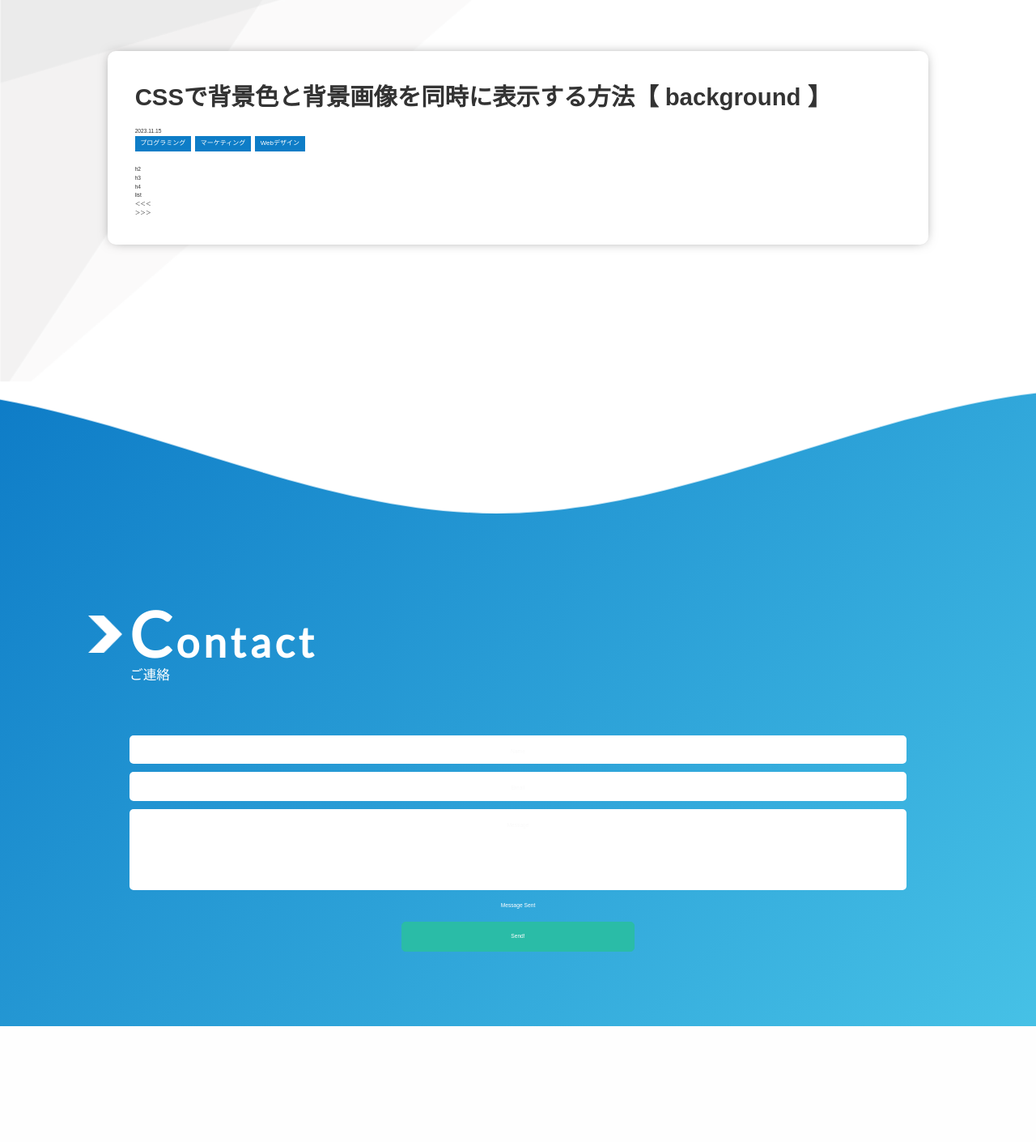
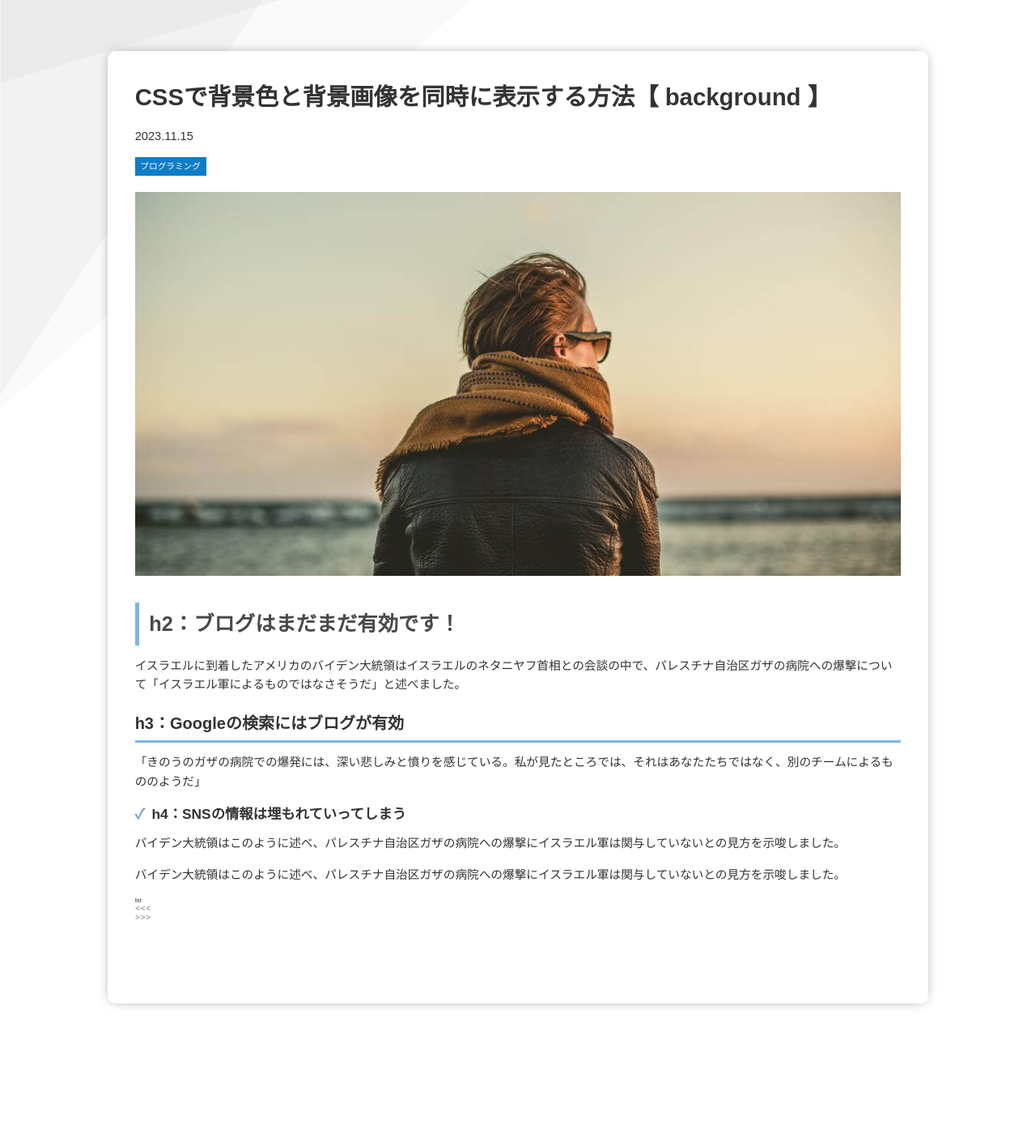
Before and after one commit to yuuuuumiso/misoforio, a PHP site: page /single.html in a window 1280 px wide. Shown: the part 70-1480 px from the top of the page at 81% size. Before the commit the page ends 1337 px from the top, so only its background shows below. Run offline with PHP 8.4, Linux system fonts and the light colour scheme.

Commit message:
もろもろ

```diff
--- a/_assets/scss/modules/_cmn.scss
+++ b/_assets/scss/modules/_cmn.scss
@@ -170,7 +170,27 @@ button:hover, .button:hover {
 
 
 
-
+.catsList{
+  $this:&;
+  &__item{
+    display: inline-block;
+    vertical-align: top;
+    font-size: 1.2rem;
+    padding: 0.5rem 1rem;
+    color: #fff;
+    background: #0e7dc7;
+    margin: 0 0.5rem 1rem 0;
+    @include m.mq(sp) {
+      font-size: 1.7rem;
+    }
+  }
+  &--single{
+    margin-bottom: 2rem;
+    #{$this}__item{
+    font-size: 1.6rem;
+    }
+  }
+}
 
 
 
--- a/_assets/scss/modules/_single.scss
+++ b/_assets/scss/modules/_single.scss
@@ -1,5 +1,5 @@
 @use './c-title';
-
+@use 'mixin' as m;
 
 
 .wrap--single{
@@ -7,6 +7,9 @@ background-color:#ffffff;
  }
 .post{
 padding: 20rem 0 20rem;
+@include m.mq(sp) {
+  padding:20rem 5rem 20rem;
+}
 }
   .single-post{
   margin:0 auto 0;
@@ -16,7 +19,7 @@ padding: 20rem 0 20rem;
   background: #ffffff;
   }
   .single-post__inner{
-  padding: 5rem;
+  padding:5rem 5rem 15rem;
   }
 .post{
     .postTtl01{
@@ -25,4 +28,49 @@ padding: 20rem 0 20rem;
         color: #333;
         font-weight: 600;
     }
+    .postTtl02{
+      margin-bottom: 2rem;
+      font-size: 3.8rem;
+      font-weight: 600;
+      padding: 0.25em 0.5em;/*上下 左右の余白*/
+      color: #494949;/*文字色*/
+      background: transparent;/*背景透明に*/
+      border-left: solid 5px #7db4e6;/*左線*/
+  }
+  .postTtl03{
+    border-bottom: solid 3px #7db4e6;
+    margin-bottom: 2rem;
+    font-size: 3.0rem;
+    font-weight: 600;
+    padding: 0.25em 0;/*上下 左右の余白*/
+  }
+.postTtl04{
+  margin-bottom: 1.6rem;
+  font-size: 2.6rem;
+  font-weight: 600;
+  position: relative;
+  padding-left: 1.2em;/*アイコン分のスペース*/
+  &:before{
+content: "✓";/*アイコンのユニコード*/
+position: absolute;/*絶対位置*/
+font-size: 1em;/*サイズ*/
+left: 0;/*アイコンの位置*/
+top: 0;/*アイコンの位置*/
+color: #6C9FCE; /*アイコン色*/
+  }
 }
+.postData{
+  font-size: 2.2rem;
+  margin-bottom: 2rem;
+}
+.postParagraph{
+  margin-bottom: 2.2rem;
+  font-size: 2.2rem;
+}
+.postThumb{
+  margin-bottom: 5rem;
+  img{
+    width: 100%;
+  }
+}
+}
--- a/css/style.css
+++ b/css/style.css
@@ -495,6 +516,27 @@ img.is-sp {
 }
 .sec.contact button:hover, .sec.contact .button:hover {
   background: #19a08c;
+}
+
+.catsList__item {
+  display: inline-block;
+  vertical-align: top;
+  font-size: 1.2rem;
+  padding: 0.5rem 1rem;
+  color: #fff;
+  background: #0e7dc7;
+  margin: 0 0.5rem 1rem 0;
+}
+@media screen and (max-width: 767px) {
+  .catsList__item {
+    font-size: 1.7rem;
+  }
+}
+.catsList--single {
+  margin-bottom: 2rem;
+}
+.catsList--single .catsList__item {
+  font-size: 1.6rem;
 }
 
 .btn01 {
@@ -817,7 +864,7 @@ h1 span::after {
 }
 
 .single-post__inner {
-  padding: 5rem;
+  padding: 5rem 5rem 15rem;
 }
 
 .post .postTtl01 {
@@ -826,4 +873,49 @@ h1 span::after {
   color: #333;
   font-weight: 600;
 }
+.post .postTtl02 {
+  margin-bottom: 2rem;
+  font-size: 3.8rem;
+  font-weight: 600;
+  padding: 0.25em 0.5em; /*上下 左右の余白*/
+  color: #494949; /*文字色*/
+  background: transparent; /*背景透明に*/
+  border-left: solid 5px #7db4e6; /*左線*/
+}
+.post .postTtl03 {
+  border-bottom: solid 3px #7db4e6;
+  margin-bottom: 2rem;
+  font-size: 3rem;
+  font-weight: 600;
+  padding: 0.25em 0; /*上下 左右の余白*/
+}
+.post .postTtl04 {
+  margin-bottom: 1.6rem;
+  font-size: 2.6rem;
+  font-weight: 600;
+  position: relative;
+  padding-left: 1.2em; /*アイコン分のスペース*/
+}
+.post .postTtl04:before {
+  content: "✓"; /*アイコンのユニコード*/
+  position: absolute; /*絶対位置*/
+  font-size: 1em; /*サイズ*/
+  left: 0; /*アイコンの位置*/
+  top: 0; /*アイコンの位置*/
+  color: #6C9FCE; /*アイコン色*/
+}
+.post .postData {
+  font-size: 2.2rem;
+  margin-bottom: 2rem;
+}
+.post .postParagraph {
+  margin-bottom: 2.2rem;
+  font-size: 2.2rem;
+}
+.post .postThumb {
+  margin-bottom: 5rem;
+}
+.post .postThumb img {
+  width: 100%;
+}
 /*# sourceMappingURL=style.css.map */
--- a/js/script.js
+++ b/js/script.js
@@ -19,6 +19,7 @@ $(function() {
 var flug = true,
     $openBtn = $('.openbtn'),
     $body = $(document.body),
+    $navBg = $('.g-nab-bg'),
     $window = $(window);
 
 $window.on('scroll',function(){
@@ -39,6 +40,14 @@ $openBtn.click(function () {//ボタンがクリックされたら
   $("#g-nav").toggleClass('panelactive');//ナビゲーションにpanelactiveクラスを付与
   $("#g-nav li").toggleClass('smooth');//li に smoothクラスを付与
   $body.toggleClass('is-open');
+  $navBg.toggleClass('is-open');
 });
 
-});//ready
+$navBg.on("click", function () {
+	$(this).removeClass('is-open');
+  $openBtn.removeClass('active');
+  $("#g-nav").removeClass('panelactive');
+  $("#g-nav li").removeClass('smooth');
+  $body.removeClass('is-open');
+});
+});
--- a/single.html
+++ b/single.html
@@ -1,8 +1,3 @@
-
-
-
-<!-- テンプレにする -->
-
 <!DOCTYPE html>
 <html lang="ja">
   <meta charset="UTF-8">
@@ -33,7 +28,6 @@
     </div>
     </nav>
 </header>
-    <!-- テンプレにする -->
 
 
 
@@ -49,35 +43,39 @@
 
 
 
-
-
-
-
-<!-- 独自 -->
   <main class="post">
   <article class="single-post">
   <div class="single-post__inner">
 
   <div class="single-post__head">
+
   <h1 class="postTtl01">CSSで背景色と背景画像を同時に表示する方法【 background 】</h1>
   <p class="postData">2023.11.15</p>
-            <ul class="blogList__cats blogCats blogCats--single">
-              <li class="blogList__cat blogCats__item">プログラミング</li>
-              <li class="blogList__cat blogCats__item">マーケティング</li>
-              <li class="blogList__cat blogCats__item">Webデザイン</li>
+
+
+  <ul class="catsList catsList--single">
+    <li class="catsList__item">プログラミング</li>
   </ul>
-            <p class="postThumb"><img src=""></p>
+
+
+  <p class="postThumb"><img src="../../img/dmy01.jpg"></p>
   </div>
 
-          <div class="single-post__body">
-            <p class="postParagraph"></p>
-            <h2 class="postTtl02">h2</h2>
-            <h3 class="postTtl03">h3</h3>
-            <h4 class="postTtl04">h4</h4>
+  <div class="postBody">
+  <h2 class="postTtl02">h2：ブログはまだまだ有効です！</h2>
+  <p class="postParagraph">イスラエルに到着したアメリカのバイデン大統領はイスラエルのネタニヤフ首相との会談の中で、パレスチナ自治区ガザの病院への爆撃について「イスラエル軍によるものではなさそうだ」と述べました。</p>
+  <h3 class="postTtl03">h3：Googleの検索にはブログが有効</h3>
+  <p class="postParagraph">「きのうのガザの病院での爆発には、深い悲しみと憤りを感じている。私が見たところでは、それはあなたたちではなく、別のチームによるもののようだ」</p>
+  <h4 class="postTtl04">h4：SNSの情報は埋もれていってしまう</h4>
+  <p class="postParagraph">バイデン大統領はこのように述べ、パレスチナ自治区ガザの病院への爆撃にイスラエル軍は関与していないとの見方を示唆しました。</p>
+  <p class="postParagraph">バイデン大統領はこのように述べ、パレスチナ自治区ガザの病院への爆撃にイスラエル軍は関与していないとの見方を示唆しました。</p>
   <ul class="postLists">
   <li class="postList">list</li>
   </ul>
   </div>
+
+
+
 
   <ul class="postSnsLinks">
   <li class="postSnslinks__item"><a href=""></a></li>
@@ -92,31 +90,8 @@
   </div>
   </article>
   </main>
-<!-- 独自 -->
 
 
-
-
-
-
-
-
-
-
-
-
-
-
-
-
-
-
-
-
-
-
-
-    <!-- テンプレにする -->
 <div class="mv__waves">
   <svg class="waves" xmlns="http://www.w3.org/2000/svg" xmlns:xlink="http://www.w3.org/1999/xlink" viewBox="0 24 150 28" preserveAspectRatio="none" shape-rendering="auto">
     <defs>
@@ -127,6 +102,7 @@
     </g>
   </svg>
 </div>
+
 
 <section class="sec contact">
   <div class="sec__inner">
@@ -156,6 +132,3 @@
 </div>
 </body>
 </html>
-
-
-<!-- テンプレにする -->
```
Also changed, not shown: other parts of css/style.css (+30 -4 lines), _assets/scss/modules/_header.scss (+25 -4 lines), _static/src/index.html (+7 -6 lines), _static/src/single.html (+31 -9 lines), index.html (+8 -7 lines), img/dmy01.jpg (added), 1 other file. Lines whose indentation alone changed are shown as unchanged.
